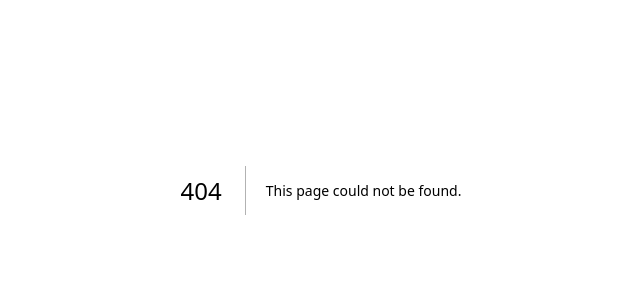
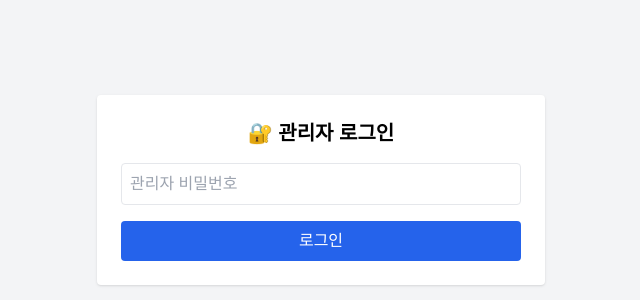
Before and after one commit to STAVELEE/portal, a Next.js app: page /admin/login in a window 1280 px wide. Before the commit this address had no page. Shown: the part 210-510 px from the top of the page, without its empty margins (319-959 px from the left). Built offline with nearby package versions, Linux system fonts and the light colour scheme.

Commit message:
add login

```diff
--- /dev/null
+++ b/pages/admin/login.tsx
@@ -0,0 +1,46 @@
+// pages/admin/login.tsx
+import { useState } from 'react'
+import { useRouter } from 'next/router'
+
+export default function AdminLogin() {
+  const [password, setPassword] = useState('')
+  const [error, setError] = useState('')
+  const router = useRouter()
+
+  const handleLogin = async () => {
+    setError('')
+    const res = await fetch('/api/admin/login', {
+      method: 'POST',
+      headers: { 'Content-Type': 'application/json' },
+      body: JSON.stringify({ password })
+    })
+    const data = await res.json()
+    if (res.ok) {
+      router.push('/')
+    } else {
+      setError(data.error || '로그인 실패')
+    }
+  }
+
+  return (
+    <div className="min-h-screen flex items-center justify-center bg-gray-100">
+      <div className="bg-white p-6 rounded shadow w-full max-w-md">
+        <h1 className="text-xl font-bold mb-4 text-center">🔐 관리자 로그인</h1>
+        <input
+          type="password"
+          className="w-full p-2 border rounded mb-4"
+          placeholder="관리자 비밀번호"
+          value={password}
+          onChange={(e) => setPassword(e.target.value)}
+        />
+        <button
+          onClick={handleLogin}
+          className="w-full bg-blue-600 text-white py-2 rounded hover:bg-blue-700"
+        >
+          로그인
+        </button>
+        {error && <p className="text-red-600 mt-3 text-sm">{error}</p>}
+      </div>
+    </div>
+  )
+}
--- /dev/null
+++ b/pages/api/admin/login.ts
@@ -0,0 +1,18 @@
+// pages/api/admin/login.ts
+import type { NextApiRequest, NextApiResponse } from 'next'
+
+export default function handler(req: NextApiRequest, res: NextApiResponse) {
+  if (req.method !== 'POST') return res.status(405).end()
+
+  const { password } = req.body
+  const adminSecret = process.env.ADMIN_SECRET
+
+  if (!adminSecret) return res.status(500).json({ error: '서버에 비밀번호가 설정되지 않았습니다.' })
+
+  if (password === adminSecret) {
+    res.setHeader('Set-Cookie', `admin=true; Path=/; HttpOnly; SameSite=Lax; Max-Age=86400`)
+    return res.status(200).json({ success: true })
+  } else {
+    return res.status(401).json({ error: '비밀번호가 틀렸습니다.' })
+  }
+}
--- a/pages/dashboard.tsx
+++ b/pages/dashboard.tsx
@@ -1,5 +1,6 @@
 // pages/dashboard.tsx
 import { useEffect, useState } from 'react'
+const isAdmin = useAdmin()
 
 export default function Dashboard() {
   const [instances, setInstances] = useState<any[]>([])
--- a/pages/index.tsx
+++ b/pages/index.tsx
@@ -2,7 +2,7 @@
 // ✅ 생성 애니메이션, 자동 라벨, 중복 방지, 삭제(관리자만)
 import { useEffect, useState } from 'react'
 
-const adminMode = true // 🔒 관리자 여부 (나중에 인증 연동)
+const isAdmin = useAdmin() // 🔒 관리자 여부
 
 export default function Home() {
   const [regions, setRegions] = useState<any[]>([])
```
Also changed, not shown: lib/useAdmin.ts (added, +14 -0 lines).
